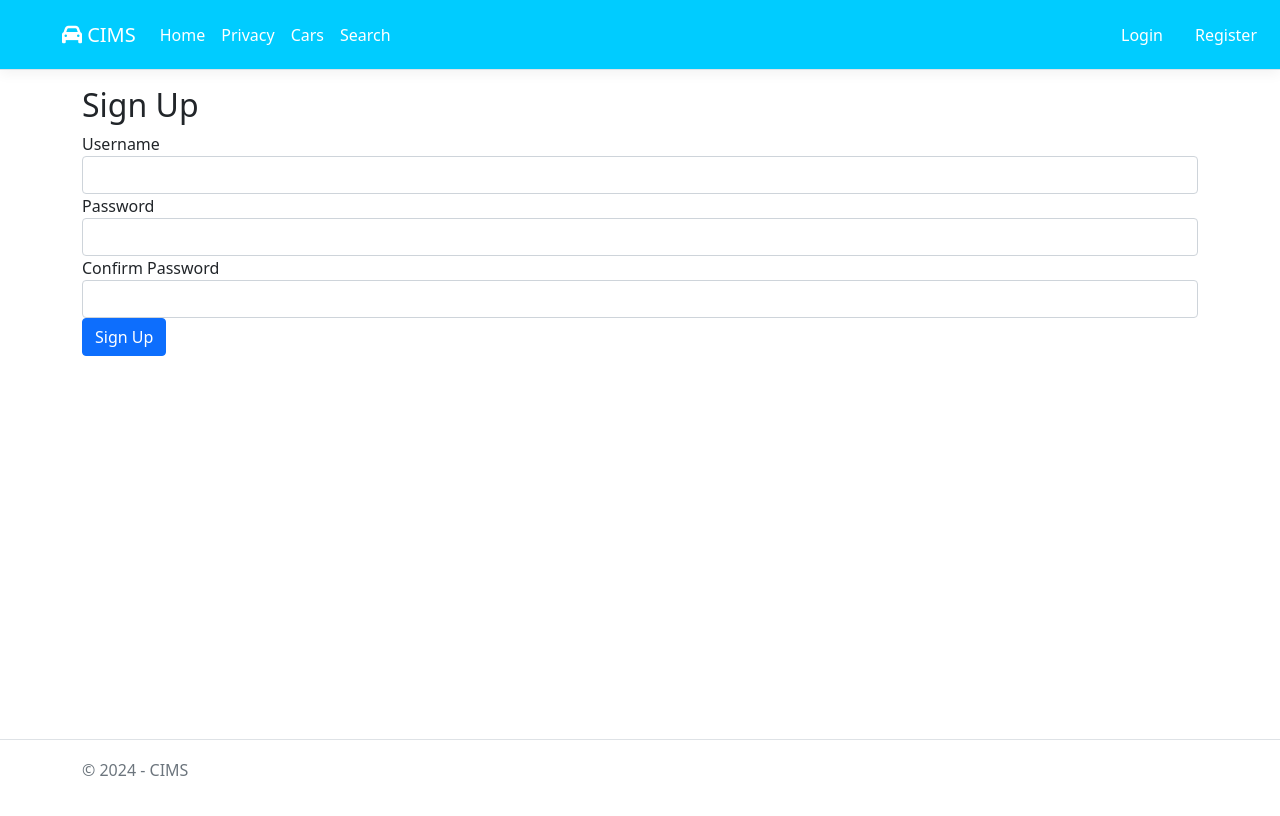
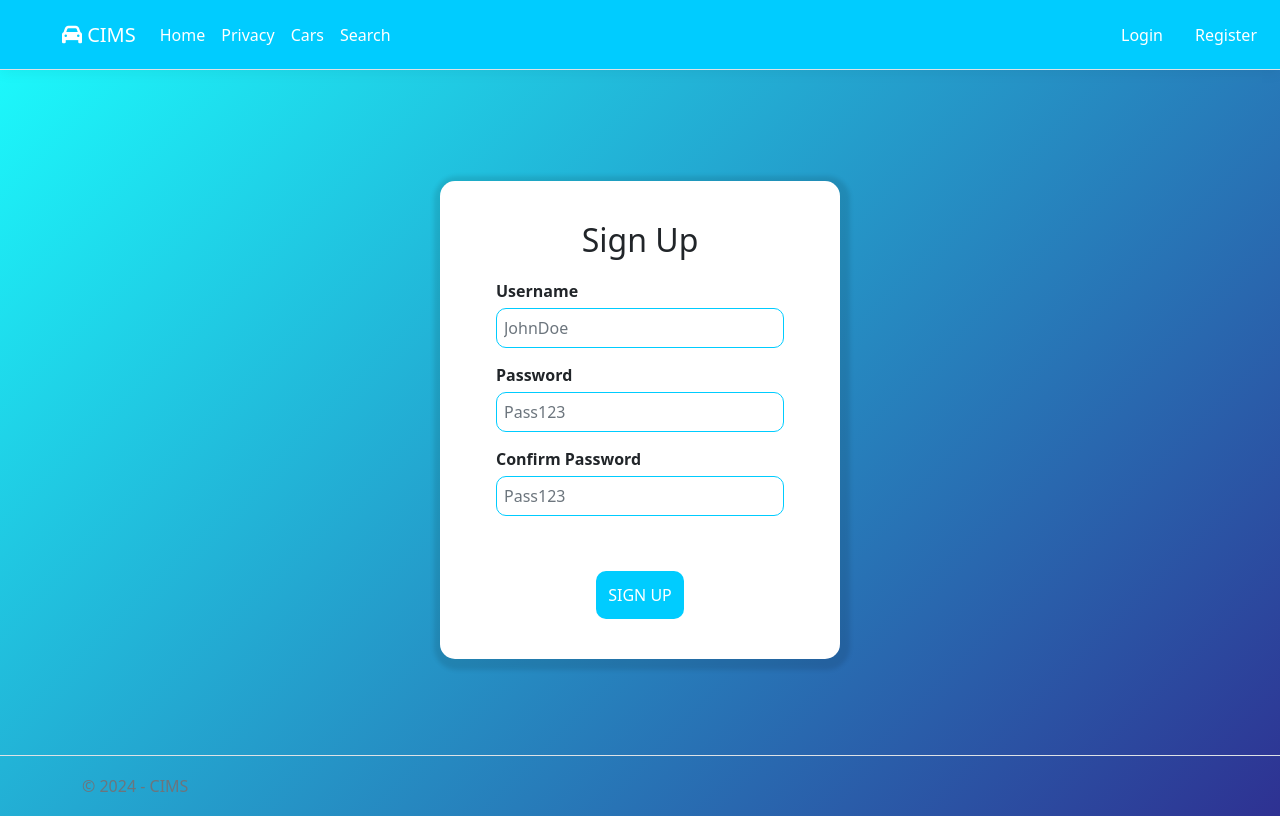
Before and after one commit to HP1502/CarInformationManagementSystem, an ASP.NET Core app: page /Account/SignUp in a window 1280 px wide. Before the commit the page ends 776 px from the top, so only its background shows below. Run offline with ASP.NET Core 8, Linux system fonts and the light colour scheme; style sheets or scripts are compiled from the project's sources.

Commit message:
Update SignUp.cshtml

```diff
--- a/CarManagement/Views/Account/SignUp.cshtml
+++ b/CarManagement/Views/Account/SignUp.cshtml
@@ -4,25 +4,115 @@
     ViewBag.Title = "Sign Up";
 }
 
+<!DOCTYPE html>
+<html>
+<head>
+    <title>@ViewBag.Title</title>
+    <style>
+
+        body {
+            background: linear-gradient(-45deg, #2E3192, #1BFFFF);
+        }
+
+        .login-page {
+            margin-top: 30px;
+            display: flex;
+            justify-content: center;
+            align-items: center;
+            height: 80vh;
+        }
+
+        .login-form {
+            background-color: #fff;
+            padding: 40px;
+            border-radius: 15px;
+            box-shadow: 2px 3px 4px 8px rgba(0, 0, 0, 0.1);
+            width: 100%;
+            max-width: 400px;
+            box-sizing: border-box;
+            display: flex;
+            flex-direction: column;
+            align-items: center;
+        }
+
+            .login-form h2 {
+                margin-bottom: 20px;
+            }
+
+        .form-label {
+            font-weight: bold;
+            margin-bottom: 5px;
+            display: block;
+            text-align: left;
+            width: 100%;
+        }
+
+        .form-control {
+            width: 18em;
+            max-width: 30em;
+            padding: 7px;
+            border: 1px solid #00ccff;
+            border-radius: 10px;
+            margin-bottom: 15px;
+            box-sizing: border-box;
+        }
+
+        .stylebutton {
+            display: flex;
+            justify-content: center;
+            align-items: center;
+        }
+
+        .btn-primary {
+            background-color: #00ccff;
+            color: white;
+            border: none;
+            padding: 12px;
+            border-radius: 10px;
+            cursor: pointer;
+            font-size: 16px;
+            transition: background-color 0.3s ease, transform 0.3s ease;
+            margin-top: 40px;
+            text-align: center;
+        }
+
+            .btn-primary:hover {
+                transform: scale(1.05);
+                background-color: #00ccff;
+            }
+
+        .text-danger {
+            color: #dc3545;
+        }
+    </style>
+</head>
+<body>
+    <div class="login-page">
+        <div class="login-form">
             <h2>Sign Up</h2>
-
             @using (Html.BeginForm("SignUp", "Account", FormMethod.Post))
             {
                 @Html.AntiForgeryToken()
                 <div class="form-group">
-        @Html.LabelFor(model => model.Username)
-        @Html.TextBoxFor(model => model.Username, new { @class = "form-control" })
-        @Html.ValidationMessageFor(model => model.Username)
+                    @Html.LabelFor(model => model.Username, new { @class = "form-label" })
+                    @Html.TextBoxFor(model => model.Username, new { @class = "form-control", placeholder = "JohnDoe" })
+                    @Html.ValidationMessageFor(model => model.Username, "", new { @class = "text-danger" })
                 </div>
                 <div class="form-group">
-        @Html.LabelFor(model => model.Password)
-        @Html.PasswordFor(model => model.Password, new { @class = "form-control" })
-        @Html.ValidationMessageFor(model => model.Password)
+                    @Html.LabelFor(model => model.Password, new { @class = "form-label" })
+                    @Html.PasswordFor(model => model.Password, new { @class = "form-control", placeholder = "Pass123" })
+                    @Html.ValidationMessageFor(model => model.Password, "", new { @class = "text-danger" })
                 </div>
                 <div class="form-group">
-        @Html.LabelFor(model => model.ConfirmPassword)
-        @Html.PasswordFor(model => model.ConfirmPassword, new { @class = "form-control" })
-        @Html.ValidationMessageFor(model => model.ConfirmPassword)
+                    @Html.LabelFor(model => model.ConfirmPassword, new { @class = "form-label" })
+                    @Html.PasswordFor(model => model.ConfirmPassword, new { @class = "form-control", placeholder = "Pass123" })
+                    @Html.ValidationMessageFor(model => model.ConfirmPassword, "", new { @class = "text-danger" })
                 </div>
-    <button type="submit" class="btn btn-primary">Sign Up</button>
+                <div class="stylebutton">
+                    <button type="submit" class="btn btn-primary">SIGN UP</button>
+                </div>
             }
+        </div>
+    </div>
+</body>
+</html>
```
Lines whose indentation alone changed are shown as unchanged.
